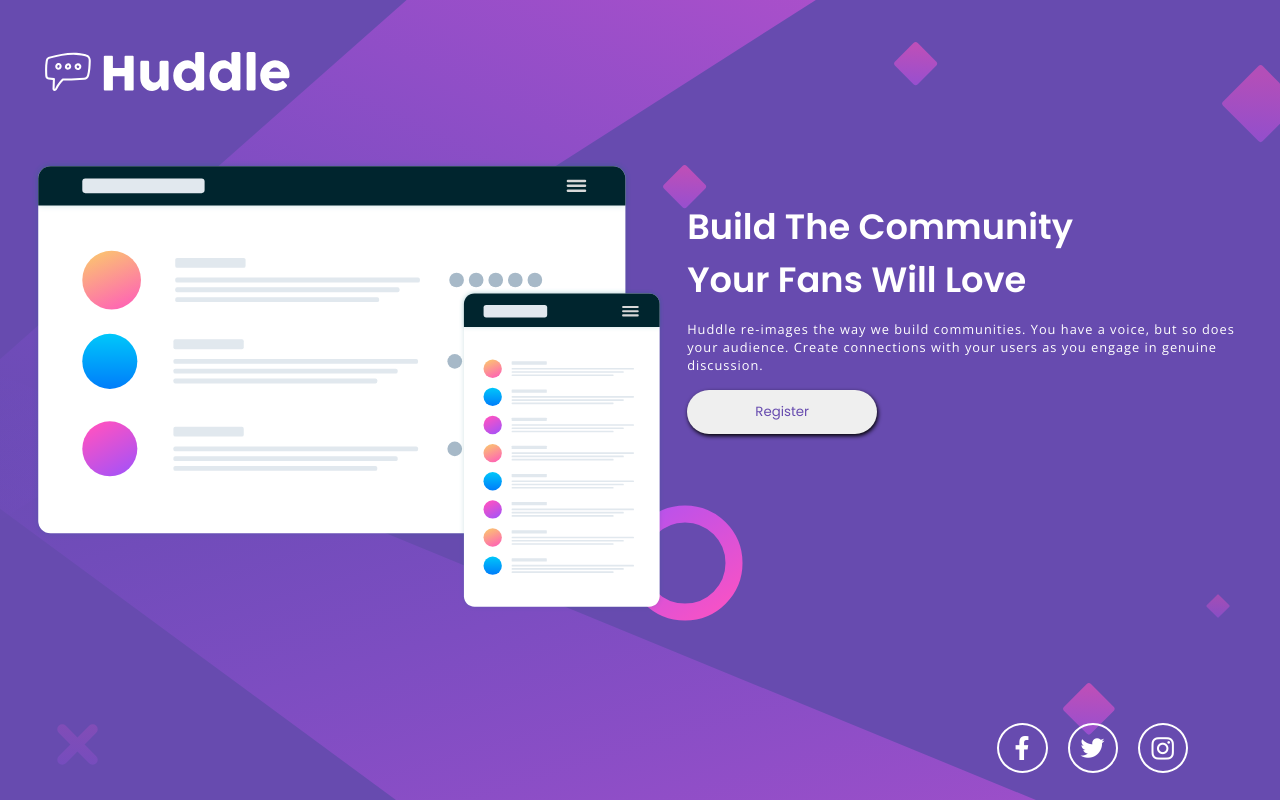
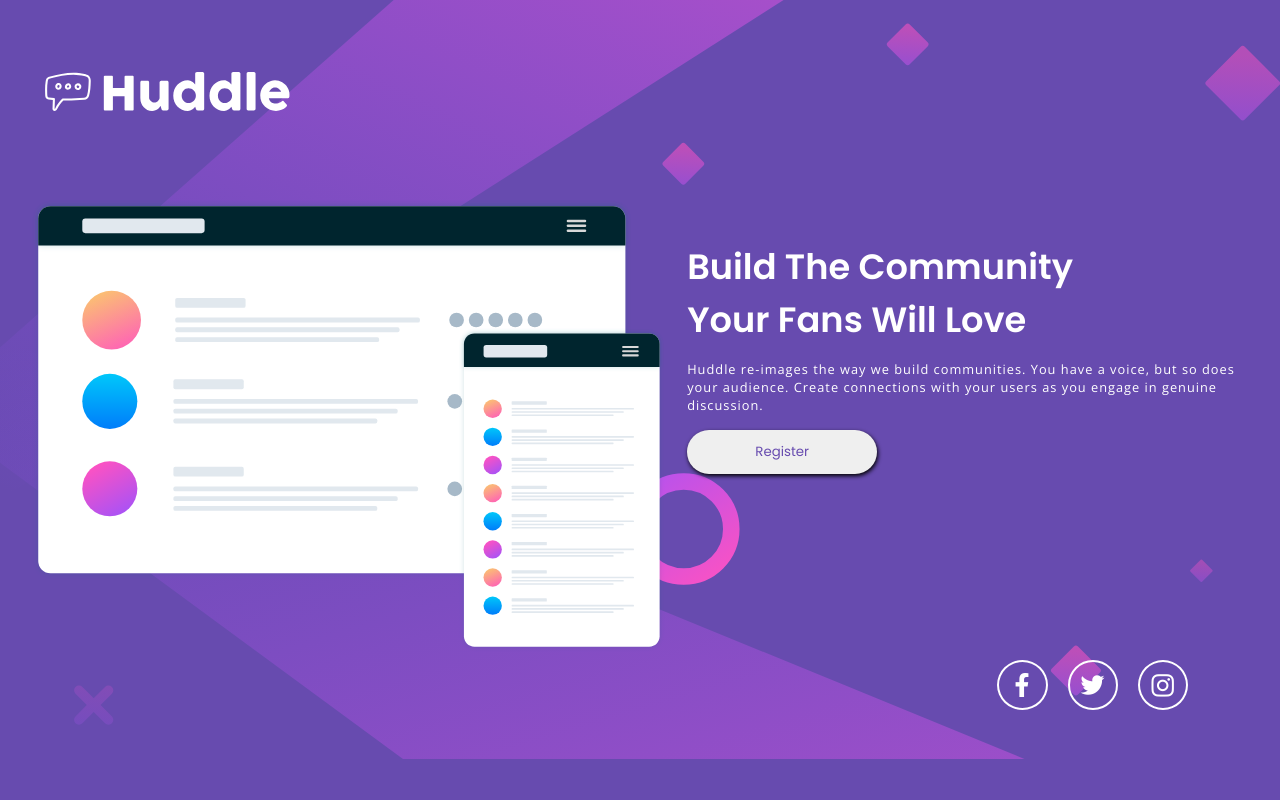
Before and after one commit to EricRDGS/Project-Landing-Page-Quest-001, a plain HTML site: page index.html in a window 1280 px wide. Drawn offline with nearby package versions, Linux system fonts and the light colour scheme.

Commit message:
new style

```diff
--- a/src/css/style.css
+++ b/src/css/style.css
@@ -1,15 +1,12 @@
 body{
-    background-color: var(--bg);
-    background-image: url(../images/bg-desktop.svg);
-    background-position: center;
-    background-repeat: no-repeat;
+    background: url(../images/bg-desktop.svg) var(--bg) center no-repeat;
     background-size: cover;
 }
 
 .header{
     display: flex;
     align-items: center;
-    height: 20vh;
+    height: 25vh;
 }
 
 .header .logo{
@@ -18,8 +15,6 @@ body{
 
 .main{
     display: flex;
-    justify-content: center;
-    height: 67vh;
 }
 
 .main .section{
@@ -74,10 +69,10 @@ body{
 }
 
 .footer{
-    height: 13vh;
     display: flex;
     justify-content: flex-end;
     align-items: center;
+    margin: .5rem 0 2rem;
 }
 
 .footer .social-networks{
```
